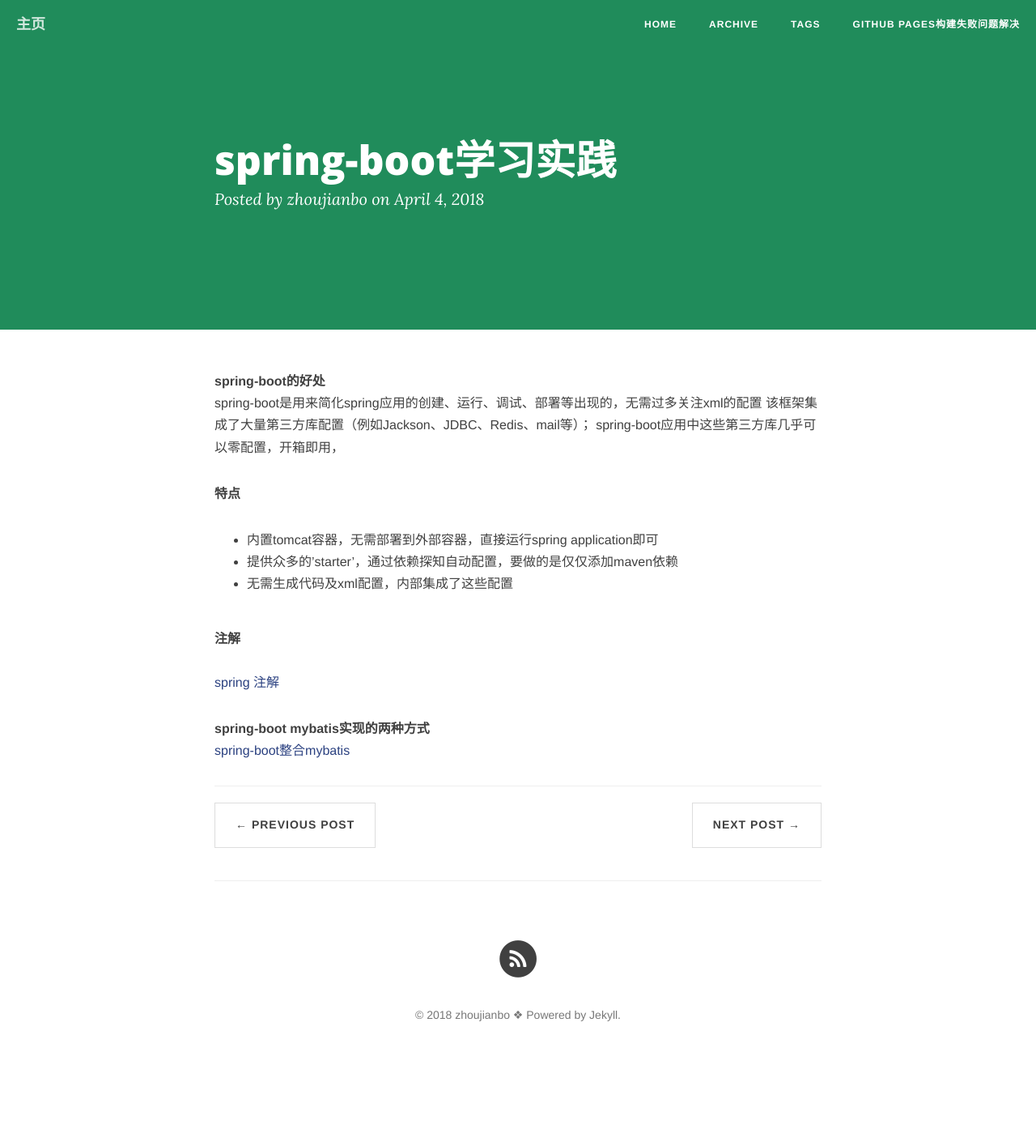
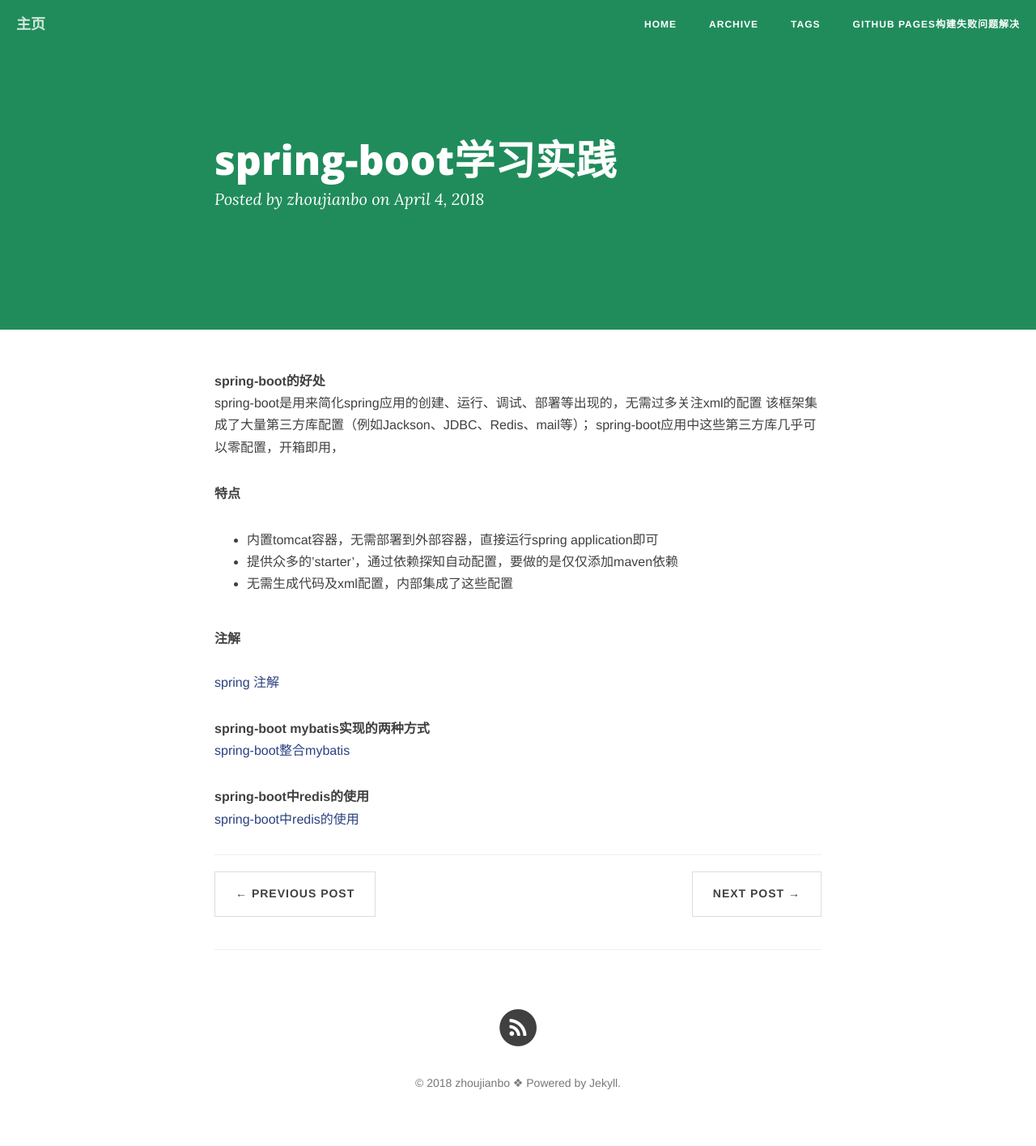
Before and after one commit to ZhouJianBoPro/ZhouJianBoPro.github.io, a Jekyll site: the page built from _posts/2018-04-04-spring-boot.md, in a window 1280 px wide. Shown: the whole page at 81% size. Built offline with Jekyll 4.4.1, drawn with Linux system fonts in a browser that asks for light colours; nearby versions of some CDN libraries; comment, search, counter and statistics services are not loaded; before the commit the page ends 1330 px from its top, so only the background shows below that.

Commit message:
defalut commit；

```diff
--- a/_posts/2018-04-04-spring-boot.md
+++ b/_posts/2018-04-04-spring-boot.md
@@ -22,3 +22,6 @@ spring-boot应用中这些第三方库几乎可以零配置，开箱即用，
 
 **spring-boot mybatis实现的两种方式**<br/>
 [spring-boot整合mybatis](http://boopro.cn/spring/2018/04/09/spring-boot-mybatis/)
+
+**spring-boot中redis的使用**<br/>
+[spring-boot中redis的使用](http://boopro.cn/spring/2018/04/09/spring-boot-redis/)
```
